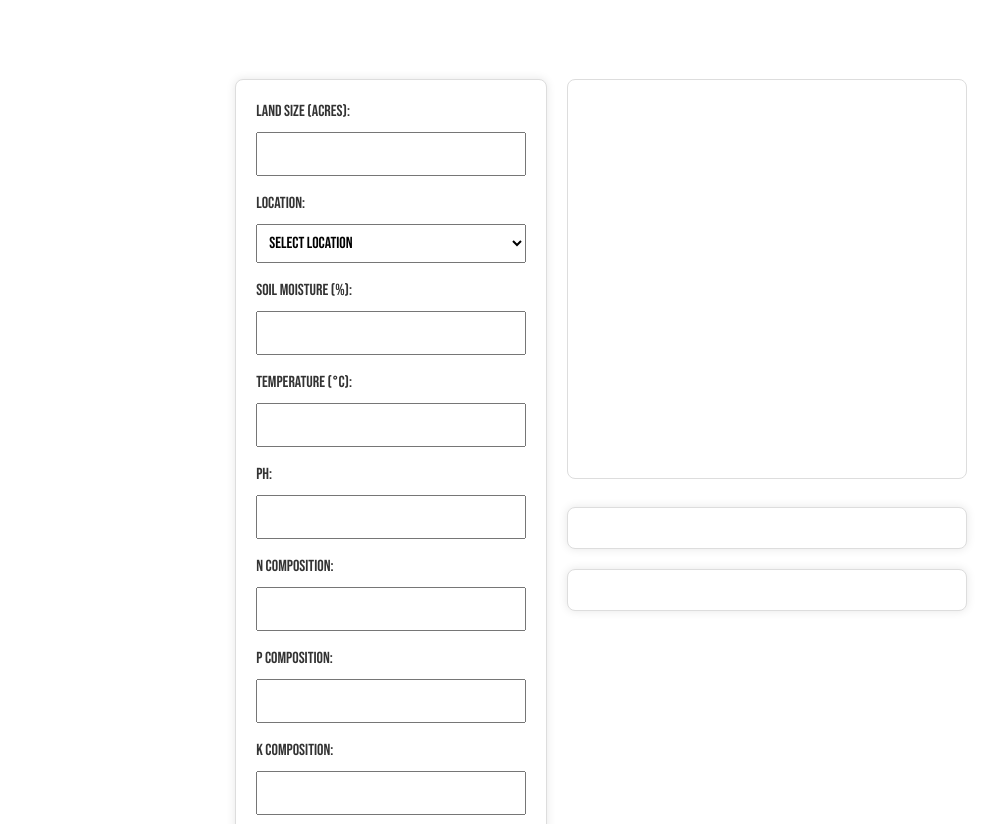
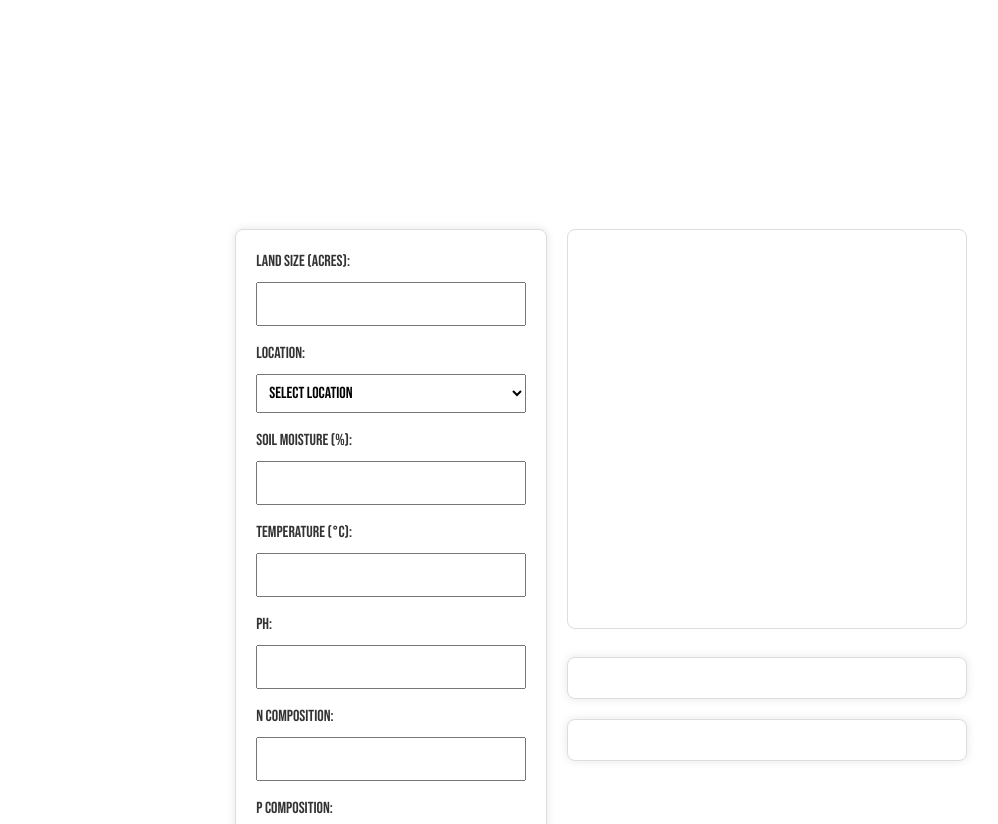
Before and after one commit to ahadmustafa733/SoilPro-, a plain HTML site: page about.html in a window 1280 px wide. Shown: the part 413-1237 px from the top of the page, without its empty margins (39-1037 px from the left). Drawn offline with nearby package versions, Linux system fonts and the light colour scheme; some packages are replaced by stand-ins of ours.

Commit message:
Update about.html

```diff
--- a/about.html
+++ b/about.html
@@ -39,10 +39,9 @@
             align-items: center;
             justify-content: center;
             height: 100vh;
-            padding-top: 150px;
+            margin-top: 150px;
             background-color: white;
             color: #333;
-            padding-bottom: 150px;
         }
 
         #content {
```
